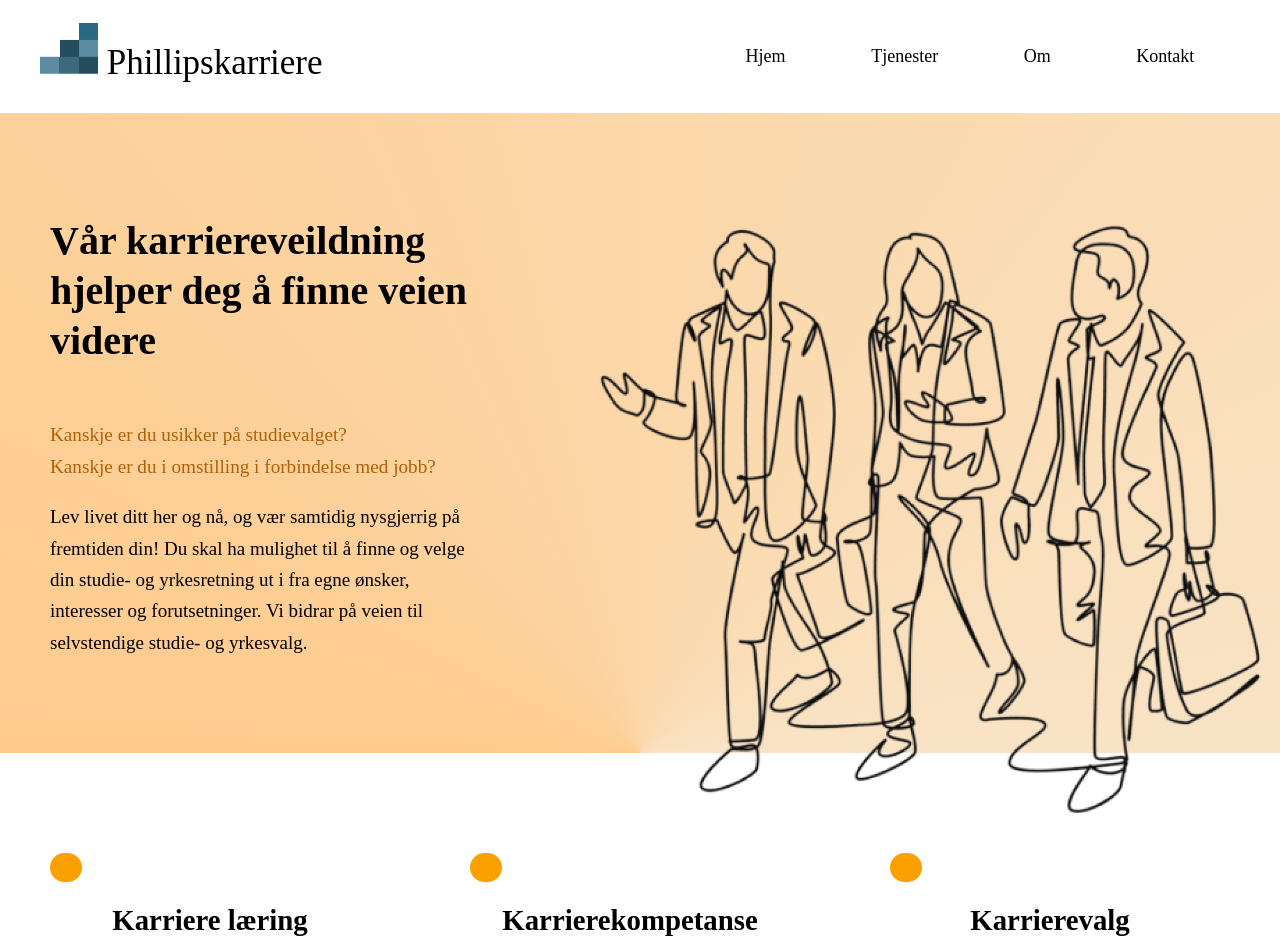
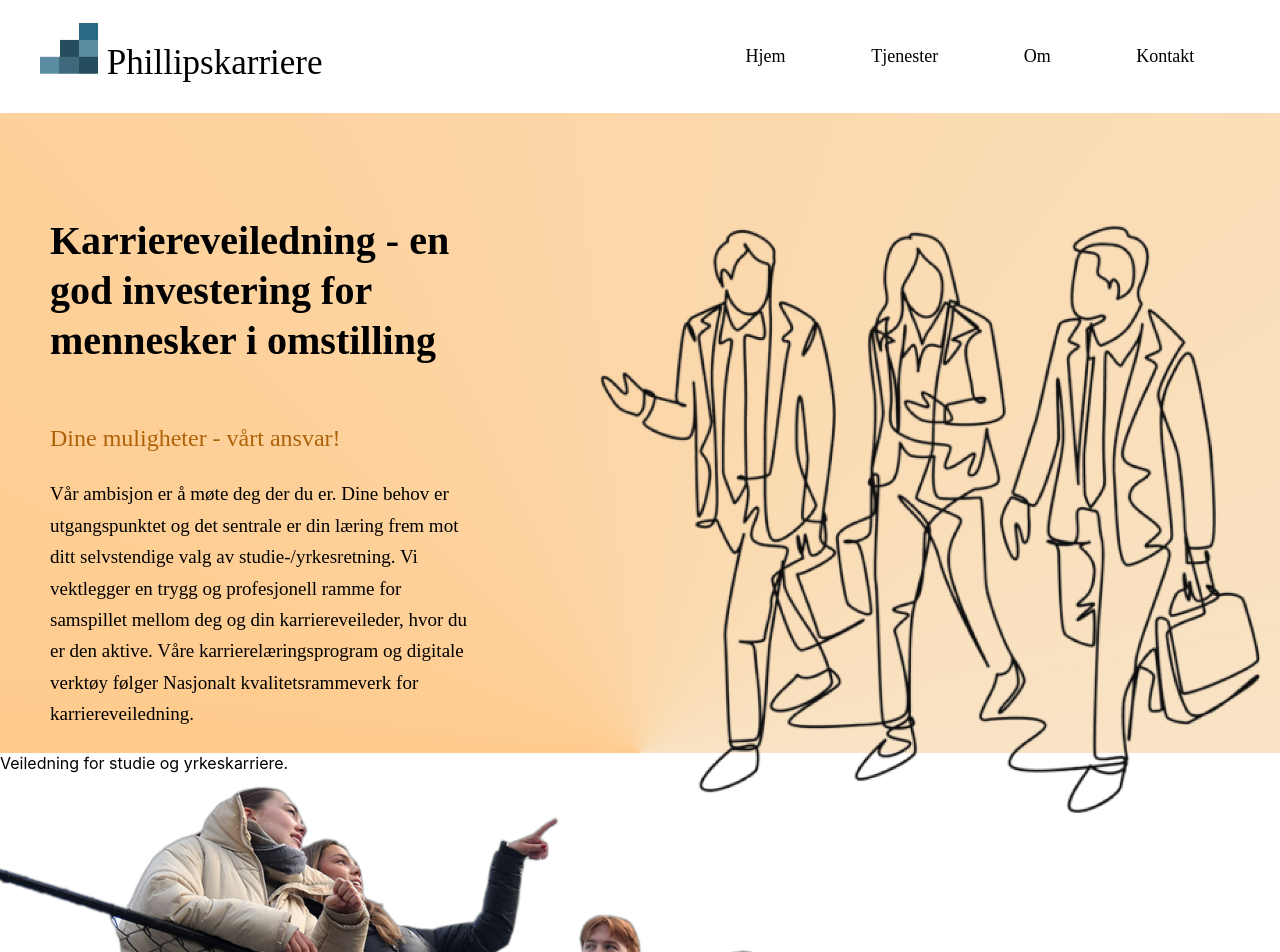
Before and after one commit to ramkodehode/prosjekt-phillips, a React (Create React App) app: page / in a window 1280 px wide. Shown: the top 952 px of the page. Built offline with nearby package versions, Linux system fonts and the light colour scheme.

Commit message:
additions from meeting with Trude 15.03

```diff
--- a/src/App.js
+++ b/src/App.js
@@ -94,11 +94,12 @@ function App() {
         </NavTitle>
         <Navdiv>
           <StyledLink to="/"> Hjem </StyledLink>
-          <StyledLink to="/"> Tjenester </StyledLink>
+          <StyledLink to="Tjenester"> Tjenester </StyledLink>
           <StyledLink to="/"> Om </StyledLink>
           <StyledLink to="/"> Kontakt</StyledLink>
         </Navdiv>
       </Navbar>
+
       {/* Everything above to be deleted */}
       <Intro />
       <KarriereValg />
--- a/src/components/Intro.js
+++ b/src/components/Intro.js
@@ -21,19 +21,29 @@ const Intro = () => {
               <Container>
                 <MarginDiv>
                   <Tittel>
-                    Vår karriereveildning <br></br>hjelper deg å finne veien
-                    videre
+                    {/* Vår karriereveildning <br></br>hjelper deg å finne veien
+                    videre */}
+                    Karriereveiledning - en god investering for mennesker i
+                    omstilling
                   </Tittel>
                   <UnderTitle>
-                    Kanskje er du usikker på studievalget? <br></br>Kanskje er
-                    du i omstilling i forbindelse med jobb?
+                    {/* Kanskje er du usikker på studievalget? <br></br>Kanskje er
+                    du i omstilling i forbindelse med jobb? */}
+                    Dine muligheter - vårt ansvar!
                   </UnderTitle>
                   <IntroText>
-                    Lev livet ditt her og nå, og vær samtidig nysgjerrig på
+                    {/* Lev livet ditt her og nå, og vær samtidig nysgjerrig på
                     fremtiden din! Du skal ha mulighet til å finne og velge din
                     studie- og yrkesretning ut i fra egne ønsker, interesser og
                     forutsetninger. Vi bidrar på veien til selvstendige studie-
-                    og yrkesvalg.
+                    og yrkesvalg. */}
+                    Vår ambisjon er å møte deg der du er. Dine behov er
+                    utgangspunktet og det sentrale er din læring frem mot ditt
+                    selvstendige valg av studie-/yrkesretning. Vi vektlegger en
+                    trygg og profesjonell ramme for samspillet mellom deg og din
+                    karriereveileder, hvor du er den aktive. Våre
+                    karrierelæringsprogram og digitale verktøy følger Nasjonalt
+                    kvalitetsrammeverk for karriereveiledning.
                   </IntroText>
                 </MarginDiv>
               </Container>
--- a/src/components/KarriereValg.js
+++ b/src/components/KarriereValg.js
@@ -4,12 +4,13 @@ import { CarrierContainer, YellowDot } from "./styles/styledKarriere";
 const KarriereValg = () => {
   return (
     <div>
+      Veiledning for studie og yrkeskarriere.
       <Container>
         <NewSection>
           <Column>
             <CarrierContainer>
               <YellowDot />
-              <h2>Karriere læring</h2>
+              <h2>Studieveiledning</h2>
               <p>
                 Lorem ipsum dolorco nsectetur adipiscing elit, sed do smod
                 tempor incid iabo rcena.
@@ -17,7 +18,10 @@ const KarriereValg = () => {
             </CarrierContainer>
             <CarrierContainer>
               <YellowDot />
-              <h2>Karrierekompetanse</h2>
+              <h2>
+                Karriereveiledning <br />
+                for voksne
+              </h2>
               <p>
                 Lorem ipsum dolorco nsectetur adipiscing elit, sed do smod
                 tempor incid iabo rcena.
--- a/src/components/styles/styledIntro.js
+++ b/src/components/styles/styledIntro.js
@@ -80,7 +80,7 @@ export const UnderTitle = styled.h2`
   font-family: "Poppins";
   font-style: normal;
   font-weight: 400;
-  font-size: 1.2rem;
+  font-size: 1.5rem;
   line-height: 165%;
 
   color: #ae6208;
--- a/src/components/styles/styledKarriere.js
+++ b/src/components/styles/styledKarriere.js
@@ -1,7 +1,7 @@
 import styled from "styled-components";
 
 export const CarrierContainer = styled.section`
-  display: flex;
+  display: none;
   flex-direction: column;
   text-align: center;
 
```
